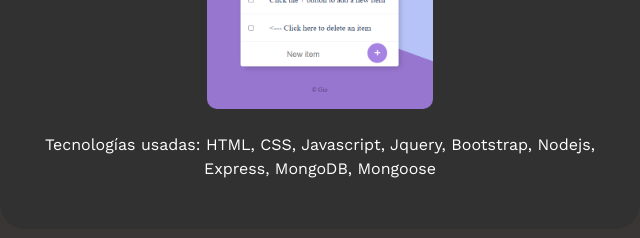
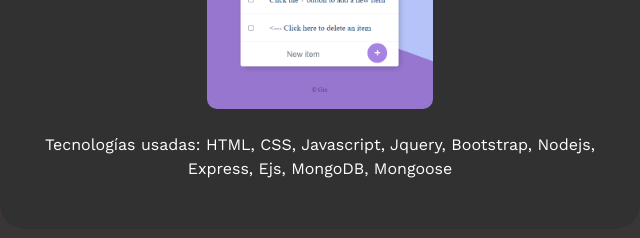
Before and after one commit to giovanni-campanini/personal, a plain HTML site: page index.html in a window 1280 px wide. Shown: the part 3020-3258 px from the top of the page, 320-960 px from the left. Drawn offline with nearby package versions, Linux system fonts and the light colour scheme; a script that the page names is missing.

Commit message:
Added ejs on porfolio projects description

```diff
--- a/index.html
+++ b/index.html
@@ -300,7 +300,7 @@
                                 <img src="styles/images/ToDoPage.png" alt="" class="porfolio-img">
                             </div>
                             <p class="porfolio-description">
-                                Tecnologías usadas: HTML, CSS, Javascript, Jquery, Bootstrap, Nodejs, Express, MongoDB, Mongoose
+                                Tecnologías usadas: HTML, CSS, Javascript, Jquery, Bootstrap, Nodejs, Express, Ejs, MongoDB, Mongoose
                             </p>
                         </div>
                     </a>
@@ -313,7 +313,7 @@
                                 <img src="styles/images/BlogPage.png" alt="" class="porfolio-img">
                             </div>
                             <p class="porfolio-description">
-                                Tecnologías usadas: HTML, CSS, Javascript, Jquery, Bootstrap, Nodejs, Express, MongoDB, Mongoose
+                                Tecnologías usadas: HTML, CSS, Javascript, Jquery, Bootstrap, Nodejs, Express, Ejs, MongoDB, Mongoose
                             </p>
                         </div>
                     </a>
```
